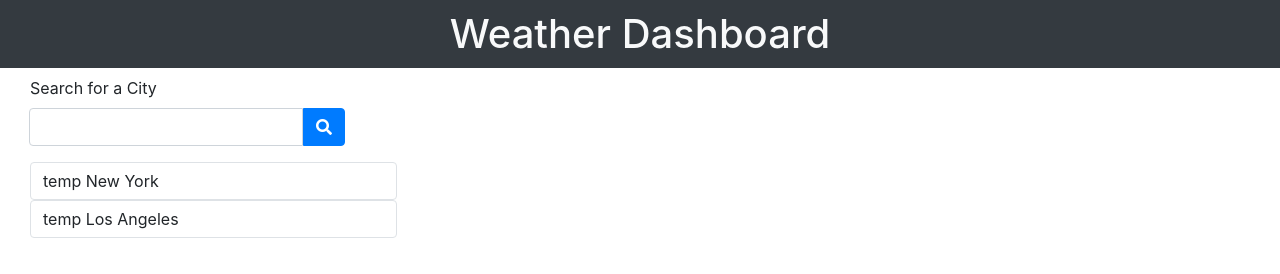
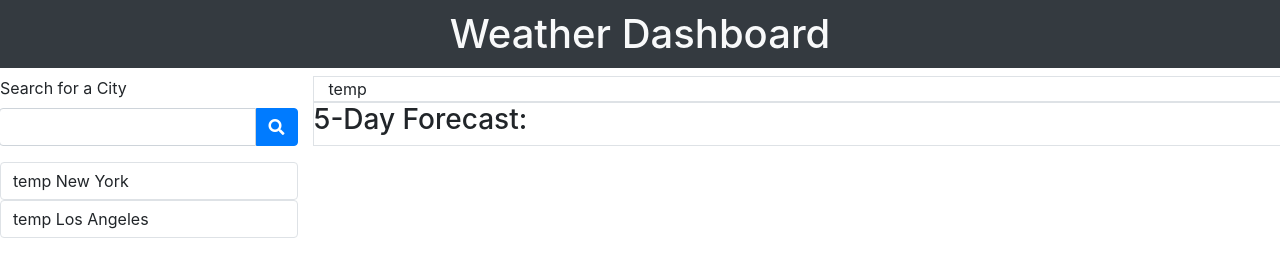
Before and after one commit to kenneththelarson/weather-dashboard, a plain HTML site: page index.html in a window 1280 px wide. Drawn offline with nearby package versions, Linux system fonts and the light colour scheme.

Commit message:
layout html

```diff
--- a/assets/css/style.css
+++ b/assets/css/style.css
@@ -1,3 +1,7 @@
+* {
+    box-sizing: border-box;
+}
+
 header h1 {
     padding: 10px;
 }
@@ -7,10 +11,6 @@ header h1 {
     border-bottom-right-radius: 0%;
 }
 
-.col-6 {
-    max-width: 100%;
-}
-
 .btn-block+.btn-block {
     margin-top: 0rem;
 }
--- a/index.html
+++ b/index.html
@@ -17,15 +17,15 @@
         <h1 class="text-light bg-dark text-center">Weather Dashboard</h1>
     </header>
 
-    <main>
-        <div class="col col-md-4">
-            <div class="col-6">
+    <main class="flex-row justify-space-between">
+        <div class="row">
+            <div class="col-12 col-md-3">
                 <form>
                     <label for="search-bar">Search for a City</label>
                     <div class="input-group mb-3">
                         <div class="input-group-append">
                             <input type="text" class="form-control" id="city-search">
-                            <button id="search-btn" class="btn btn-primary fas fa-search"></button>
+                            <button type="submit" id="search-btn" class="btn btn-primary fas fa-search"></button>
                         </div>
                     </div>
                 </form>
@@ -36,6 +36,17 @@
                 </div>
 
             </div>
+
+            <div class="col-12 col-md-9">
+                <div class="row border current-weather">
+                    <div id="current-weather-container" class="col-12">temp</div>
+                </div>
+
+                <div id="5-day-forcast" class="row border">
+                    <h3>5-Day Forecast:</h3>
+                    <div class="forcast-container"></div>
+                </div>
+            </div>
         </div>
 
     </main>
```
